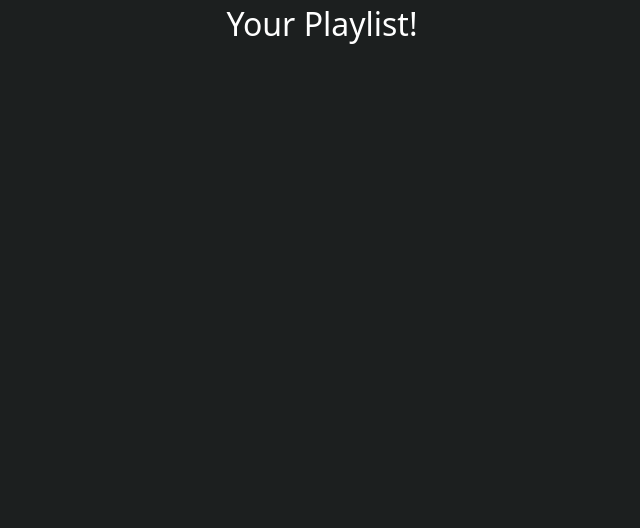
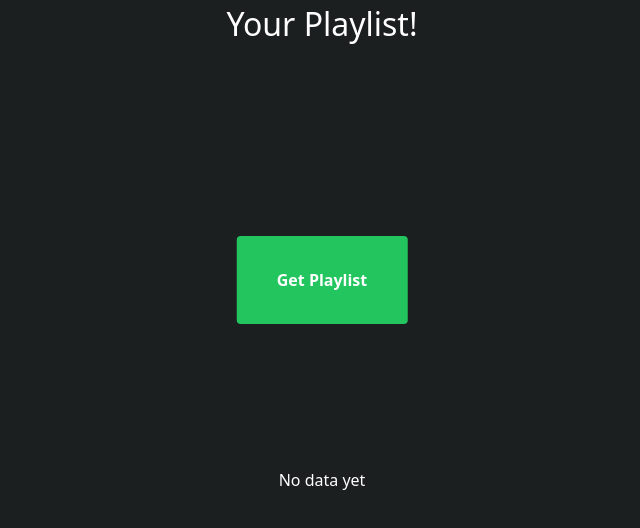
Before and after one commit to jamesnd04/techx-spotifyproj, a React (Create React App) app in the folder client/: page /Playlist in a window 1280 px wide. Shown: the top 528 px of the page, without its empty margins (318-958 px from the left). Built offline with nearby package versions, Linux system fonts and the light colour scheme.

Commit message:
<feat> getPlaylist navigates to new page need OUATH functionality for login need backend to display data on Playlist

```diff
--- a/client/src/App.js
+++ b/client/src/App.js
@@ -3,31 +3,11 @@ import { useState } from "react";
 import './App.css';
 
 
+
 function App() {
-  const [data, setData] = useState(null);
-
-  const getData = async () => {
-    try {
-      const response = await axios.get("http://127.0.0.1:8000/");
-      setData(response.data);
-      console.log("fetched data");
-    } catch (e) {
-      console.log(e);
-    }
-  };
-
-  const [playlist, setPlaylist] = useState(null);
-
-  const getPlaylist = async () => {
-    try {
-      // recode so that this portion goes to the next page with all relevant information
-      const response = await axios.get("http://127.0.0.1:8000/");
-      setData(response.data);
-      console.log("fetched data");
-    } catch (e) {
-      console.log(e);
-    }
-  };
+  const login = () => {
+    // TODO: Login function using OUATH
+  }
 
   return (
     <div class="">
@@ -37,20 +17,18 @@ function App() {
         <img src ="https://logosmarcas.net/wp-content/uploads/2020/09/Spotify-Emblema.png" alt="Spotify Logo" style={{width: '400px'}}></img>
       </div>
       <div class="loginButton"><button
-        onClick={getData}
+        onClick={login}
         className="bg-green-500 hover:bg-blue-700 text-white font-bold py-6 px-8 rounded display:flex margin:auto"
         >
         Click to Login
       </button></div>
-      <div class="newPlaylistB"><button
-        onClick={getPlaylist}
+      <div class="newPlaylistB">
+        <button
+        onClick={event =>  window.location.href='/Playlist'}
         className="bg-green-500 hover:bg-blue-700 text-white font-bold py-6 px-8 rounded display:flex margin:auto"
         >
-        Get Playlist
+        Playlist Page
       </button></div>
-      <div class="vertical-center3">
-        <p className="text-white">{data ? data["myattribute"] : "No data yet"}</p>
-        </div>
     </div>
   );
 }
--- a/client/src/Playlist.css
+++ b/client/src/Playlist.css
@@ -3,3 +3,23 @@
     font-size: xx-large;
 
 }
+
+.vertical-center3 {
+
+    margin: 0;
+    position: absolute;
+    top: 60%;
+    left: 50%;
+    -ms-transform: translate(-50%, -50%);
+    transform: translate(-50%, -50%);
+
+}
+
+.newPlaylistC {
+    margin: 0;
+    position: absolute;
+    top: 35%;
+    left: 50%;
+    -ms-transform: translate(-50%, -50%);
+    transform: translate(-50%, -50%);
+}
--- a/client/src/Playlist.js
+++ b/client/src/Playlist.js
@@ -16,22 +16,18 @@ function Playlist() {
     }
   };
 
-  const [playlist, setPlaylist] = useState(null);
-
-  const getPlaylist = async () => {
-    try {
-      // recode so that this portion goes to the next page with all relevant information
-      const response = await axios.get("http://127.0.0.1:8000/");
-      setData(response.data);
-      console.log("fetched data");
-    } catch (e) {
-      console.log(e);
-    }
-  };
-
   return (
     <div class="">
         <h1 class="h1">Your Playlist!</h1>
+        <div class="newPlaylistC"><button
+        onClick={getData}
+        className="bg-green-500 hover:bg-blue-700 text-white font-bold py-8 px-10 rounded display:flex margin:auto"
+        >
+        Get Playlist
+      </button></div>
+        <div class="vertical-center3">
+        <p className="text-white">{data ? data["myattribute"] : "No data yet"}</p>
+        </div>
      </div>
   );
 }
```
